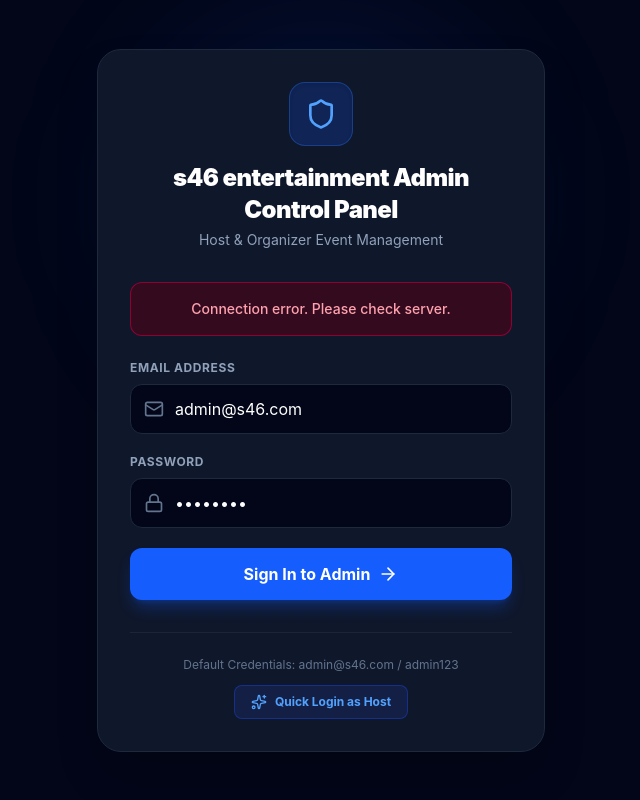
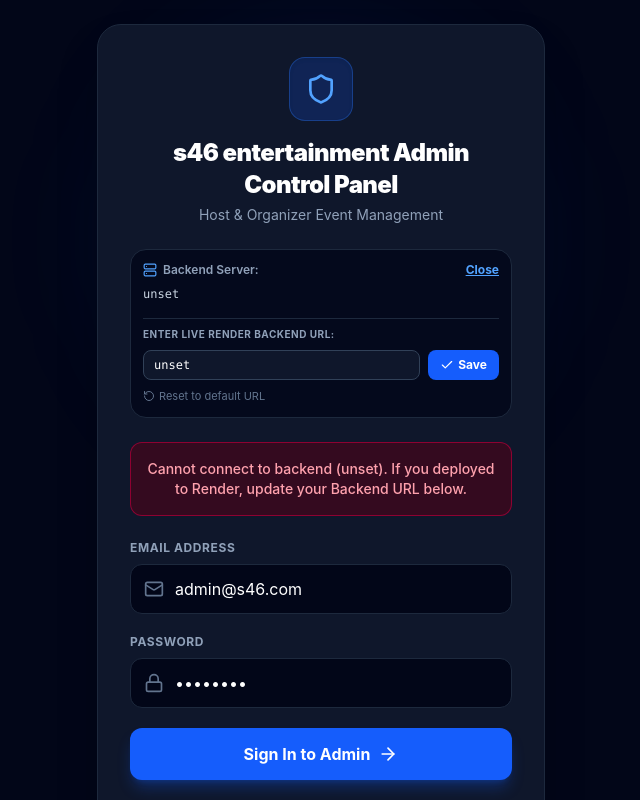
Before and after one commit to Gowtham56-sudo/s46-game-admin, a React (Vite) app: page / in a window 1280 px wide. Both pictures are taken after a click on the button "Sign In to Admin". Shown: the top 800 px of the page, without its empty margins (319-959 px from the left). Built offline with nearby package versions, Linux system fonts and the light colour scheme; no server answers.

Commit message:
Allow dynamic backend server URL configuration with localStorage and UI controls

```diff
--- a/src/components/AdminLogin.tsx
+++ b/src/components/AdminLogin.tsx
@@ -1,7 +1,7 @@
 import { useState } from 'react';
 import type { FormEvent } from 'react';
-import { Lock, Mail, Shield, Sparkles, ArrowRight } from 'lucide-react';
-import { API_BASE } from '../config';
+import { Lock, Mail, Shield, Sparkles, ArrowRight, Server, Check, RotateCcw } from 'lucide-react';
+import { API_BASE, setApiBase, resetApiBase } from '../config';
 
 interface Props {
   onLoginSuccess: (token: string) => void;
@@ -12,6 +12,8 @@ export default function AdminLogin({ onLoginSuccess }: Props) {
   const [password, setPassword] = useState('admin123');
   const [error, setError] = useState('');
   const [loading, setLoading] = useState(false);
+  const [serverUrl, setServerUrl] = useState(API_BASE);
+  const [showServerConfig, setShowServerConfig] = useState(false);
 
   const handleSubmit = async (e: FormEvent) => {
     e.preventDefault();
@@ -32,7 +34,8 @@ export default function AdminLogin({ onLoginSuccess }: Props) {
         setError(data.message || 'Invalid login credentials');
       }
     } catch (err) {
-      setError('Connection error. Please check server.');
+      setError(`Cannot connect to backend (${API_BASE}). If you deployed to Render, update your Backend URL below.`);
+      setShowServerConfig(true);
     } finally {
       setLoading(false);
     }
@@ -44,13 +47,19 @@ export default function AdminLogin({ onLoginSuccess }: Props) {
     onLoginSuccess('nextgen_admin_valid_token_2026');
   };
 
+  const handleSaveServerUrl = () => {
+    if (serverUrl && serverUrl.trim()) {
+      setApiBase(serverUrl.trim());
+    }
+  };
+
   return (
     <div className="min-h-screen bg-slate-950 text-white flex flex-col items-center justify-center p-6 relative">
       {/* Background decoration */}
       <div className="absolute top-1/4 left-1/2 -translate-x-1/2 -translate-y-1/2 w-96 h-96 bg-blue-600/10 rounded-full blur-3xl pointer-events-none" />
 
       <div className="max-w-md w-full bg-slate-900 border border-slate-800 rounded-3xl p-8 shadow-2xl relative z-10">
-        <div className="flex flex-col items-center text-center mb-8">
+        <div className="flex flex-col items-center text-center mb-6">
           <div className="w-16 h-16 bg-blue-600/20 border border-blue-500/30 rounded-2xl flex items-center justify-center text-blue-400 mb-4 shadow-inner">
             <Shield className="w-8 h-8" />
           </div>
@@ -60,6 +69,60 @@ export default function AdminLogin({ onLoginSuccess }: Props) {
           <p className="text-slate-400 text-sm mt-1">
             Host & Organizer Event Management
           </p>
+        </div>
+
+        {/* Server Connection Badge */}
+        <div className="mb-6 p-3 rounded-2xl bg-slate-950/80 border border-slate-800 flex flex-col gap-2">
+          <div className="flex items-center justify-between text-xs">
+            <span className="flex items-center gap-1.5 text-slate-400 font-semibold">
+              <Server className="w-3.5 h-3.5 text-blue-400" />
+              <span>Backend Server:</span>
+            </span>
+            <button
+              type="button"
+              onClick={() => setShowServerConfig(!showServerConfig)}
+              className="text-blue-400 hover:text-blue-300 font-bold underline cursor-pointer"
+            >
+              {showServerConfig ? 'Close' : 'Change URL'}
+            </button>
+          </div>
+          <div className="text-xs font-mono text-slate-300 truncate" title={API_BASE}>
+            {API_BASE}
+          </div>
+
+          {showServerConfig && (
+            <div className="mt-2 pt-2 border-t border-slate-800 flex flex-col gap-2">
+              <label className="text-[10px] font-bold uppercase tracking-wider text-slate-400">
+                Enter Live Render Backend URL:
+              </label>
+              <div className="flex gap-2">
+                <input
+                  type="url"
+                  value={serverUrl}
+                  onChange={(e) => setServerUrl(e.target.value)}
+                  placeholder="https://s46-game-event.onrender.com"
+                  className="flex-1 bg-slate-900 border border-slate-700 rounded-lg px-2.5 py-1.5 text-xs text-white placeholder-slate-500 focus:outline-none focus:border-blue-500 font-mono"
+                />
+                <button
+                  type="button"
+                  onClick={handleSaveServerUrl}
+                  className="bg-blue-600 hover:bg-blue-500 text-white font-bold px-3 py-1.5 rounded-lg text-xs flex items-center gap-1 cursor-pointer"
+                  title="Save & Reload"
+                >
+                  <Check className="w-3.5 h-3.5" />
+                  <span>Save</span>
+                </button>
+              </div>
+              <button
+                type="button"
+                onClick={resetApiBase}
+                className="text-[11px] text-slate-500 hover:text-slate-400 flex items-center gap-1 self-start cursor-pointer"
+              >
+                <RotateCcw className="w-3 h-3" />
+                <span>Reset to default URL</span>
+              </button>
+            </div>
+          )}
         </div>
 
         {error && (
--- a/src/components/AdminPanel.tsx
+++ b/src/components/AdminPanel.tsx
@@ -7,7 +7,7 @@ import ParticipantsPanel from './ParticipantsPanel';
 import type { GameState, QuestionsData, EventSettings } from '../types';
 import { DEFAULT_QUESTIONS, DEFAULT_SETTINGS } from '../data/defaultQuestions';
 import { LayoutDashboard, FileQuestion, Settings, LogOut, Tv, Users } from 'lucide-react';
-import { API_BASE } from '../config';
+import { API_BASE, setApiBase } from '../config';
 
 export default function AdminPanel() {
   const [token, setToken] = useState<string | null>(() => localStorage.getItem('nextgen_admin_token'));
@@ -124,6 +124,20 @@ export default function AdminPanel() {
       <header className="bg-slate-900 border-b border-slate-800 sticky top-0 z-40">
         <div className="max-w-7xl mx-auto px-6 h-18 flex items-center justify-between">
           <div className="flex items-center gap-3">
+            <div className="hidden lg:flex items-center gap-2 px-3 py-1.5 rounded-xl bg-slate-800/80 border border-slate-700/60 text-xs">
+              <span className="w-2 h-2 rounded-full bg-emerald-400 animate-pulse" />
+              <span className="text-slate-400 font-mono text-[11px] max-w-[150px] truncate" title={API_BASE}>{API_BASE}</span>
+              <button
+                type="button"
+                onClick={() => {
+                  const newUrl = prompt('Enter live backend URL (e.g. https://<app>.onrender.com):', API_BASE);
+                  if (newUrl && newUrl.trim()) setApiBase(newUrl.trim());
+                }}
+                className="text-blue-400 hover:text-blue-300 font-bold ml-1 text-[10px] uppercase cursor-pointer"
+              >
+                Change
+              </button>
+            </div>
             <div className="w-10 h-10 rounded-xl bg-slate-50 border border-slate-200/50 flex items-center justify-center p-1">
               <img src="/logos/nav-logo.png" alt="Logo" className="w-full h-full object-contain" />
             </div>
@@ -187,7 +201,7 @@ export default function AdminPanel() {
           {/* Actions */}
           <div className="flex items-center gap-3">
             <a
-              href="/play"
+              href={`${API_BASE}/`}
               target="_blank"
               rel="noopener noreferrer"
               className="px-3.5 py-2 rounded-xl bg-slate-800 hover:bg-slate-700 text-slate-300 font-bold text-xs flex items-center gap-1.5 border border-slate-700 transition-all"
--- a/src/config.ts
+++ b/src/config.ts
@@ -1 +1,30 @@
-export const API_BASE = import.meta.env.VITE_API_BASE || import.meta.env.VITE_API_URL || 'https://s46-games.duckdns.org';
+export const getApiBase = (): string => {
+  if (typeof window !== 'undefined') {
+    const custom = localStorage.getItem('s46_api_base');
+    if (custom && custom.trim()) {
+      return custom.trim().replace(/\/+$/, '');
+    }
+  }
+  return (
+    import.meta.env.VITE_API_BASE ||
+    import.meta.env.VITE_API_URL ||
+    'https://s46-games.duckdns.org'
+  ).replace(/\/+$/, '');
+};
+
+export const setApiBase = (url: string): void => {
+  if (typeof window !== 'undefined') {
+    const clean = url.trim().replace(/\/+$/, '');
+    localStorage.setItem('s46_api_base', clean);
+    window.location.reload();
+  }
+};
+
+export const resetApiBase = (): void => {
+  if (typeof window !== 'undefined') {
+    localStorage.removeItem('s46_api_base');
+    window.location.reload();
+  }
+};
+
+export let API_BASE = getApiBase();
```
